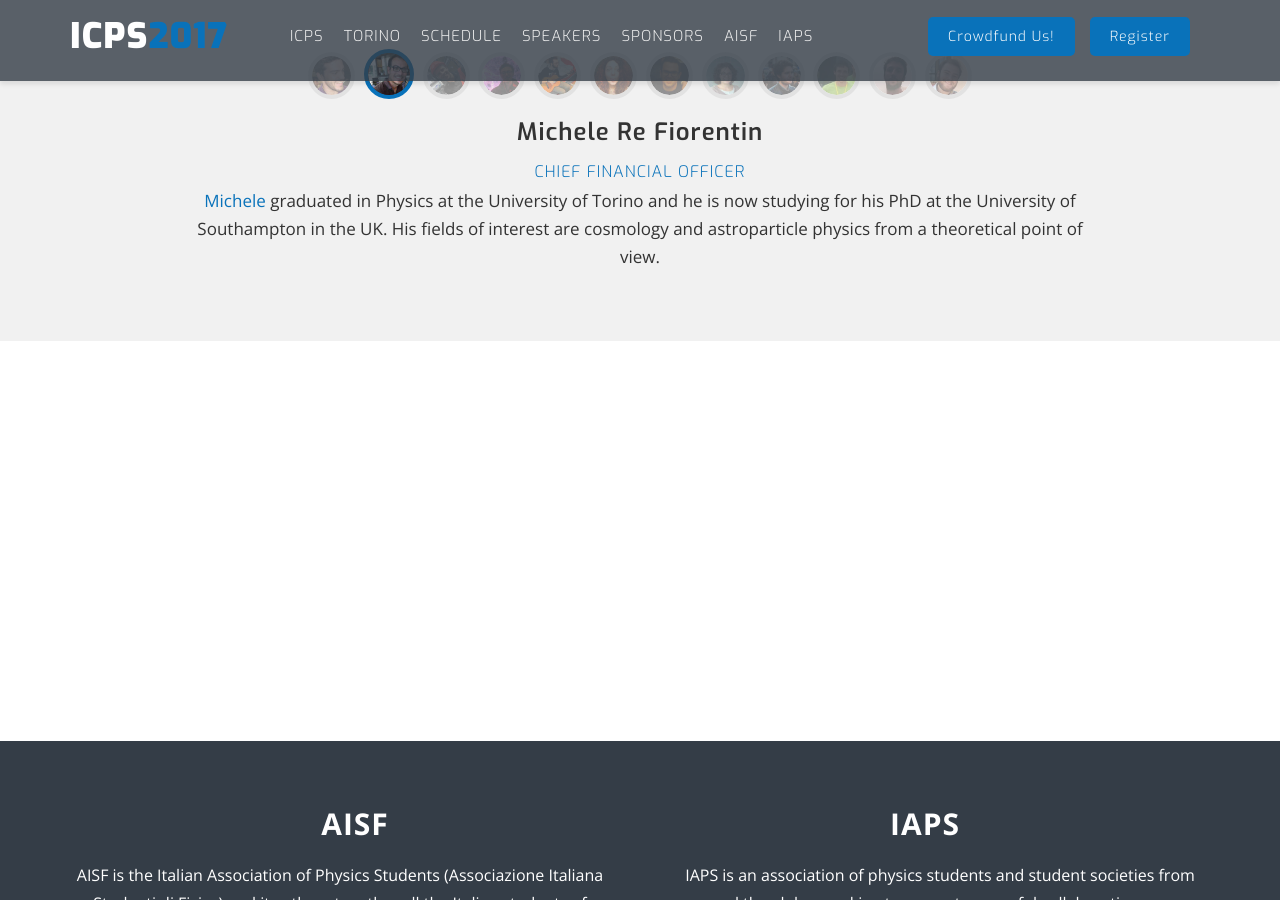
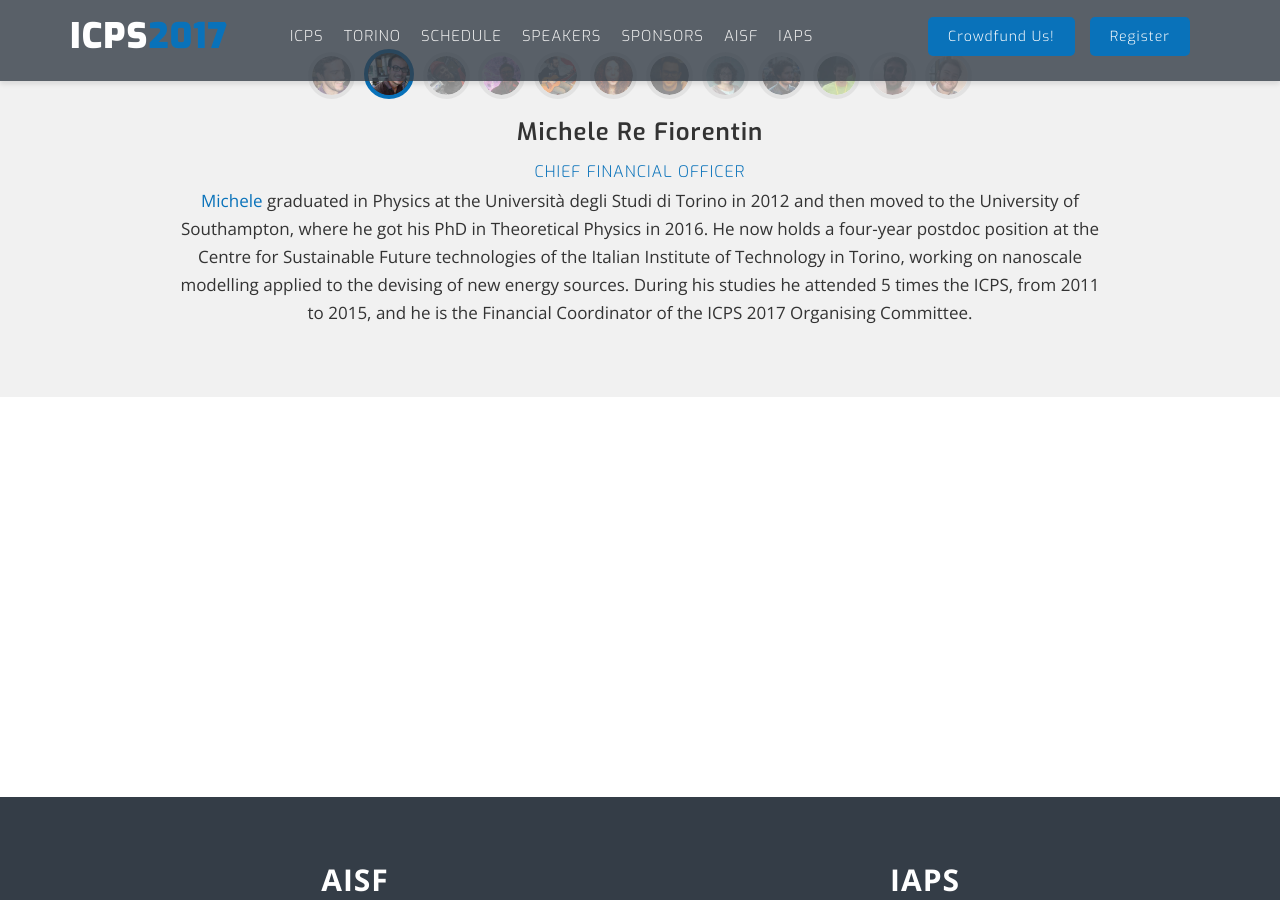
Before and after one commit to ICPS2017/ICPS2017.github.io, a Jekyll site: the page built from index.html, in a window 1280 px wide and 900 px high, scrolled down 7375 px. Built offline with Jekyll 4.4.1, drawn with Linux system fonts in a browser that asks for light colours; nearby versions of some CDN libraries.

Commit message:
update profile of Michele

```diff
--- a/_includes/9_organizers.html
+++ b/_includes/9_organizers.html
@@ -75,7 +75,7 @@
 			<h3>Michele Re Fiorentin</h3>
 			<small class="uppercase span-color">Chief Financial Officer</small>
                         <p>
-                          <a href="mailto:michele.refiorentin@ai-sf.it">Michele</a> graduated in Physics at the University of Torino and he is now studying for his PhD at the University of Southampton in the UK. His fields of interest are cosmology and astroparticle physics from a theoretical point of view.
+                          <a href="mailto:michele.refiorentin@ai-sf.it">Michele</a> graduated in Physics at the Università degli Studi di Torino in 2012 and then moved to the University of Southampton, where he got his PhD in Theoretical Physics in 2016. He now holds a four-year postdoc position at the Centre for Sustainable Future technologies of the Italian Institute of Technology in Torino, working on nanoscale modelling applied to the devising of new energy sources. During his studies he attended 5 times the ICPS, from 2011 to 2015, and he is the Financial Coordinator of the ICPS 2017 Organising Committee.
                         </p>
                       </div>
                     </div>
```
